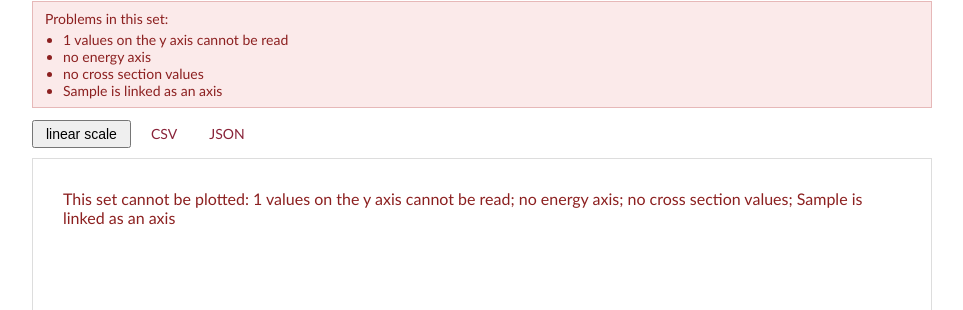
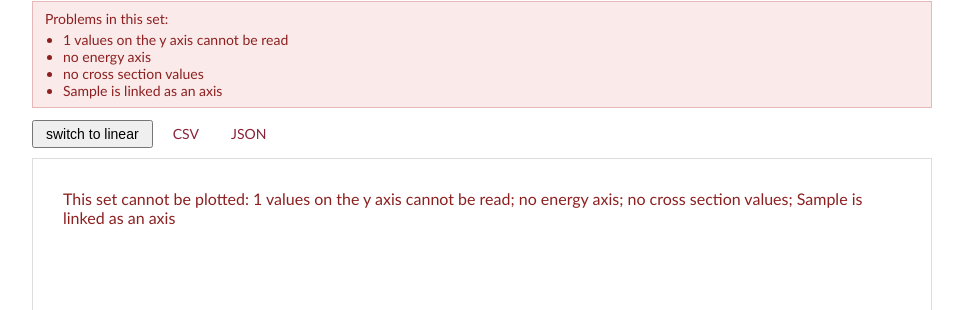
Before and after one commit to BogBogdan/ipbdb, a Django app: page /plots/1/ in a window 1280 px wide. Shown: the part 207-517 px from the top of the page, without its empty margins (158-1121 px from the left). Run offline with Django 4.2, Linux system fonts and the light colour scheme; tables that the repository leaves empty hold one stand-in row (values such as "Sample post"); some libraries are stand-ins or nearby versions.

Commit message:
Say switch to on the scale button so it cannot read as the current state
It named the next click, which reads the same as naming what is on now.

```diff
--- a/templates/plot.html
+++ b/templates/plot.html
@@ -61,7 +61,7 @@
       <div class="buttons">
         <button id="button3d">3D</button>
         <button id="button2d">2D</button>
-        <button id="buttonLog">log scale</button>
+        <button id="buttonLog">switch to linear</button>
         <a href="/plots/{{ meta.id }}/data.csv">CSV</a>
         <a href="/plots/{{ meta.id }}/data.json">JSON</a>
       </div>
@@ -102,7 +102,7 @@
 }
 
 function draw() {
-    buttonLog.textContent = log ? 'linear scale' : 'log scale';
+    buttonLog.textContent = log ? 'switch to linear' : 'switch to log';
     BeamdbPlot.draw(graph, data, {mode: mode, log: log});
 }
 
```
